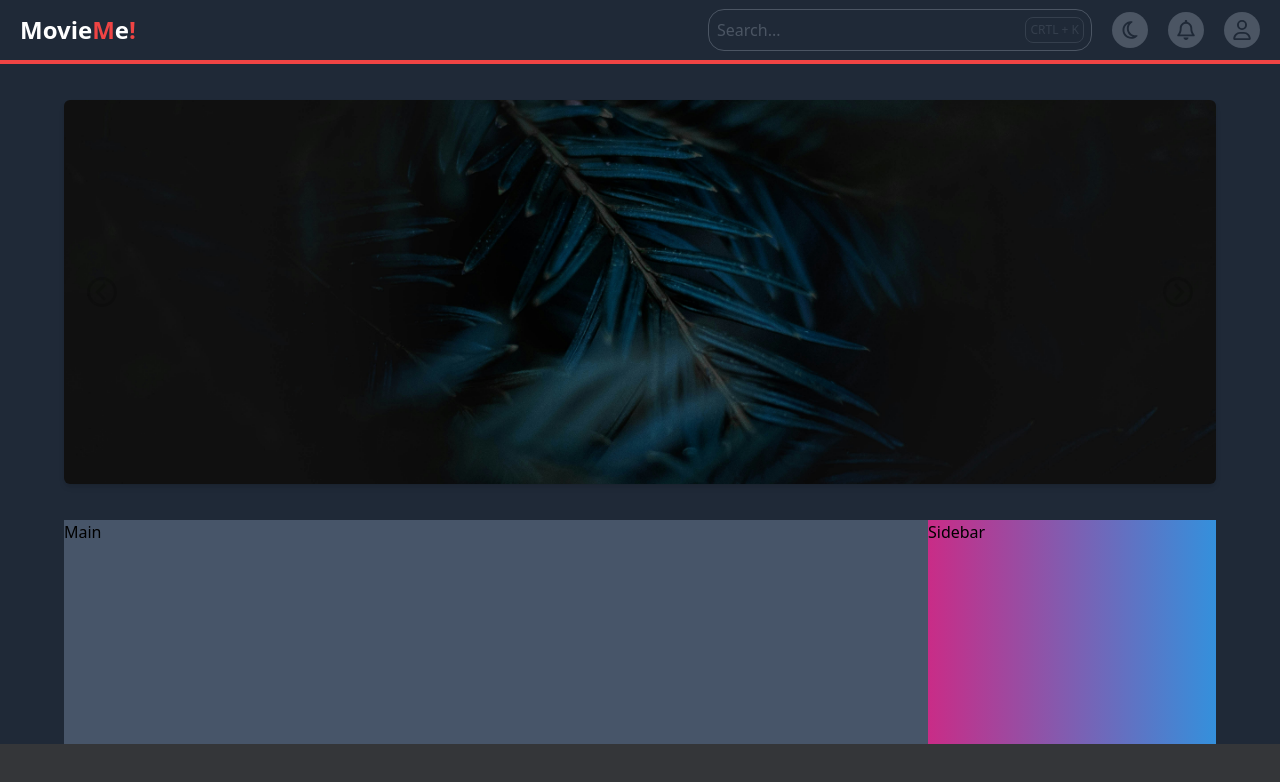
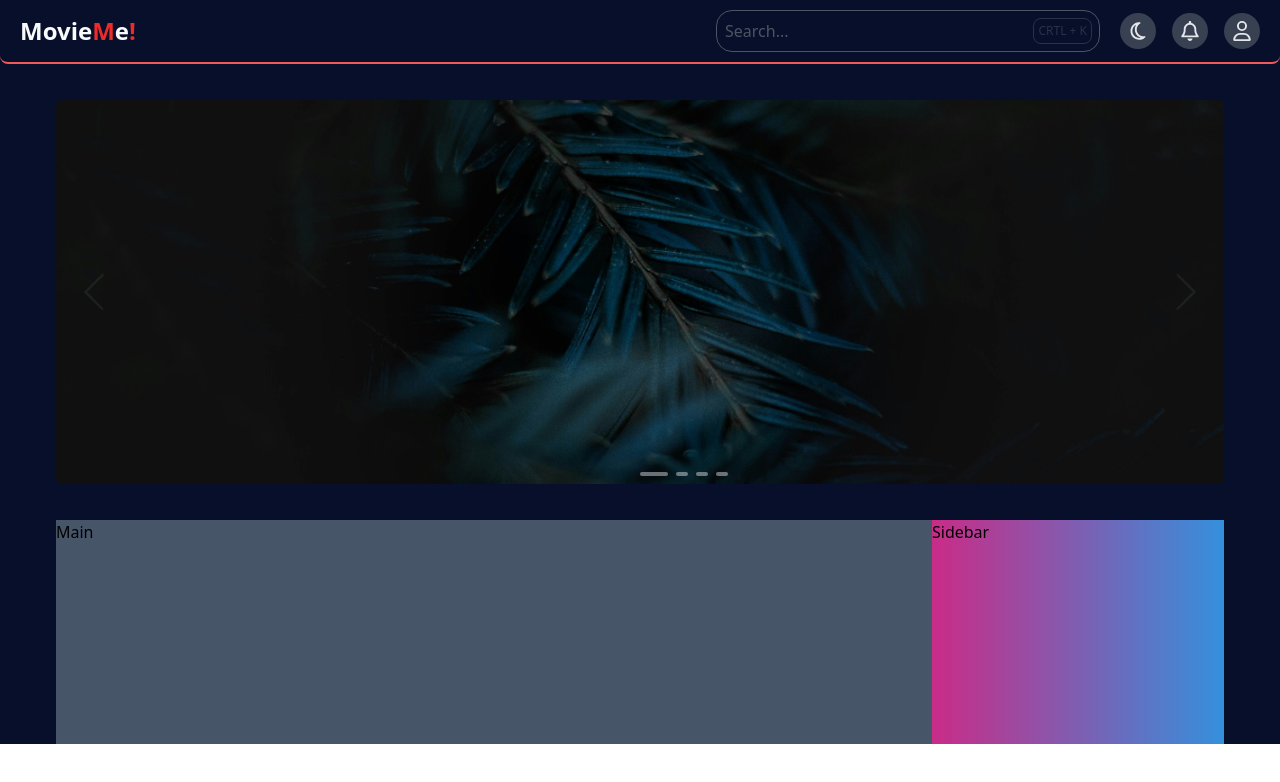
Before and after one commit to Donilo/MovieMe, a React (Vite) app: page / in a window 1280 px wide. Shown: the top 782 px of the page. Built offline with nearby package versions, Linux system fonts and the light colour scheme.

Commit message:
Refactoring navbar and make it compatible with dark mode improved slider

```diff
--- a/package.json
+++ b/package.json
@@ -11,6 +11,7 @@
   },
   "dependencies": {
     "@headlessui/react": "^1.7.18",
+    "axios": "^1.6.8",
     "react": "^18.2.0",
     "react-dom": "^18.2.0",
     "react-icons": "^5.0.1"
--- a/src/App.tsx
+++ b/src/App.tsx
@@ -3,10 +3,10 @@ import SliderContainer from "./components/SliderContainer";
 
 function App() {
   return (
-    <div className="bg-cyan-800 dark:bg-gray-800">
+    <div className="bg-gray-50 dark:bg-dmDarkMode">
       <Navbar />
 
-      <div className="px-2 md:px-12 lg:px-16">
+      <div className="px-2 md:px-10 lg:px-14">
         <SliderContainer />
 
         <div className="grid grid-cols-1 md:grid-cols-4 flex-row bg-slate-600">
--- a/src/components/Brand.tsx
+++ b/src/components/Brand.tsx
@@ -1,9 +1,9 @@
 export default function Brand() {
   return (
-    <h1 className="flex text-2xl transition ease-out duration-300 font-bold items-center text-white transform hover:scale-105">
-      <a href="#">
-        Movie<span className="text-red-500">M</span>e
-        <span className="text-red-500">!</span>
+    <h1 className="flex text-2xl transition ease-out duration-300 font-bold items-center transform hover:scale-105">
+      <a href="#" className="text-dmAccentRed dark:text-gray-50">
+        Movie<span className="text-dmDarkMode dark:text-dmAccentRed">M</span>e
+        <span className="text-dmDarkMode dark:text-dmAccentRed">!</span>
       </a>
     </h1>
   );
--- a/src/components/DropdownNav.tsx
+++ b/src/components/DropdownNav.tsx
@@ -15,9 +15,7 @@ interface Item {
 export default function DropdownMenu({ label, children, items }: Props) {
   return (
     <Menu as="div" className="relative inline-block text-left">
-      <Menu.Button className="flex items-center overflwo-hidden bg-gray-600 rounded-full p-2 hover:border-transparent hover:text-red-500 hover:bg-gray-700 transform hover:scale-110 transition ease-out duration-300">
-        {label}
-      </Menu.Button>
+      <Menu.Button className="btn-navbar">{label}</Menu.Button>
       <Transition
         as={Fragment}
         enter="transition ease-out duration-100"
@@ -27,7 +25,7 @@ export default function DropdownMenu({ label, children, items }: Props) {
         leaveFrom="transform opacity-100 scale-100"
         leaveTo="transform opacity-0 scale-95"
       >
-        <Menu.Items className="absolute right-0 mt-2 w-56 h-auto overflow-hidden origin-top-right divide-y divide-gray-700 rounded-md backdrop-blur-sm bg-gray-800/70 border-2 border-gray-700 shadow-lg ring-2 ring-black/5 focus:outline-none">
+        <Menu.Items className="absolute right-0 mt-2 w-56 h-auto overflow-hidden origin-top-right divide-y divide-gray-400 dark:divide-gray-700 rounded-md backdrop-blur-xl bg-gray-500/20 dark:bg-gray-800/70 border-2 border-gray-400/50 dark:border-gray-700 shadow-lg ring-2 ring-gray-400/5 dark:ring-black/5 focus:outline-none">
           {/* if items and children not exist then return it */}
           {!items && !children ? (
             <Menu.Item as="span">Please add items</Menu.Item>
@@ -39,7 +37,9 @@ export default function DropdownMenu({ label, children, items }: Props) {
                   <a
                     href={item.href}
                     className={`${
-                      active ? "text-red-500" : "text-gray-300"
+                      active
+                        ? "text-dmMainRed"
+                        : "text-gray-200 dark:text-gray-300"
                     } group flex w-full items-center rounded-md px-2 py-2 text-sm`}
                   >
                     {item.label}
--- a/src/components/Navbar.tsx
+++ b/src/components/Navbar.tsx
@@ -1,58 +1,12 @@
-import { FaRegBell, FaRegUser } from "react-icons/fa6";
-import { HiMenu } from "react-icons/hi";
-import DropdownNav from "./DropdownNav";
-import SwitchDarkMode from "./SwitchDarkMode";
 import Brand from "./Brand";
-import NavbarSearch from "./NavbarSearch";
-
-const links = [
-  { href: "/account", label: "Account settings" },
-  { href: "/support", label: "Support" },
-  { href: "/sign-out", label: "Sign out" },
-];
+import NavbarMenu from "./NavbarMenu";
 
 export default function Navbar() {
   return (
-    <div className="flex h-16 px-5 justify-between border-b-4 border-red-500">
+    <div className="flex h-16 px-5 justify-between border-b-2 border-dmLightRed rounded-b-lg shadow-md dark:shadow-none shadow-slate-300">
       <Brand />
 
-      <div
-        data-collapse-toggle="navbar"
-        className="flex md:hidden items-center text-red-400 text-2xl"
-        aria-controls="navbar"
-        aria-expanded="false"
-      >
-        <button>
-          <HiMenu />
-        </button>
-      </div>
-
-      <div className="flex md:justify-between items-center" id="navbar">
-        <NavbarSearch />
-
-        <ul className="flex z-20 gap-5 text-gray-800 text-xl">
-          <li>
-            <SwitchDarkMode />
-          </li>
-          <li className="relative">
-            <DropdownNav label={<FaRegBell />}>
-              <ul>
-                <li>
-                  <span className="text-gray-500 flex w-full items-center justify-center rounded-md px-2 py-2 text-sm">
-                    No new notification
-                  </span>
-                </li>
-                <li>
-                  <div className="bg-gray-700 text-white w-full h-2 rounded-b-md"></div>
-                </li>
-              </ul>
-            </DropdownNav>
-          </li>
-          <li>
-            <DropdownNav label={<FaRegUser />} items={links} />
-          </li>
-        </ul>
-      </div>
+      <NavbarMenu />
     </div>
   );
 }
--- a/src/components/NavbarButton.tsx
+++ b/src/components/NavbarButton.tsx
@@ -12,10 +12,7 @@ export default function NavbarButton({
   onClicked,
 }: Props) {
   return (
-    <button
-      onClick={onClicked}
-      className="bg-gray-600 rounded-full p-2 hover:border-transparent hover:text-red-500 hover:bg-gray-700 transform hover:scale-110 transition ease-out duration-300"
-    >
+    <button onClick={onClicked} className="btn-navbar">
       <div className={iconClasses}>{children}</div>
     </button>
   );
--- /dev/null
+++ b/src/components/NavbarMenu.tsx
@@ -0,0 +1,55 @@
+import { FaRegBell, FaRegUser } from "react-icons/fa6";
+import { HiMenu } from "react-icons/hi";
+import DropdownNav from "./DropdownNav";
+import NavbarSearch from "./NavbarSearch";
+import SwitchDarkMode from "./SwitchDarkMode";
+
+const links = [
+  { href: "/account", label: "Account settings" },
+  { href: "/support", label: "Support" },
+  { href: "/sign-out", label: "Sign out" },
+];
+
+export default function NavbarMenu() {
+  return (
+    <div className="flex md:justify-between items-center" id="navbar">
+      <NavbarSearch />
+
+      <ul className="flex z-20 gap-2 md:gap-4 text-gray-200 text-xl">
+        <li>
+          <SwitchDarkMode />
+        </li>
+        <li className="relative">
+          <DropdownNav label={<FaRegBell />}>
+            <ul>
+              <li>
+                <span className="text-gray-500 flex w-full items-center justify-center rounded-md px-2 py-2 text-sm">
+                  No new notification
+                </span>
+              </li>
+              <li>
+                <div className="bg-gray-700 text-white w-full h-1 rounded-b-md"></div>
+              </li>
+            </ul>
+          </DropdownNav>
+        </li>
+        <li>
+          <DropdownNav label={<FaRegUser />} items={links} />
+        </li>
+        {/* Dropdown burger button, still need to bring functionallity to it. */}
+        <li className="md:hidden">
+          <div
+            data-collapse-toggle="navbar"
+            className="flex md:hidden text-gray-200"
+            aria-controls="navbar"
+            aria-expanded="false"
+          >
+            <button className="flex items-center overflwo-hidden rounded-full p-2 bg-dmLightRed dark:hover:border-dmMainRed hover:border-transparent  transform hover:scale-110 transition ease-out duration-300">
+              <HiMenu />
+            </button>
+          </div>
+        </li>
+      </ul>
+    </div>
+  );
+}
--- a/src/components/SliderContainer.tsx
+++ b/src/components/SliderContainer.tsx
@@ -1,9 +1,9 @@
-import { useState } from "react";
+import { MouseEvent, useState } from "react";
+import { SlArrowLeft, SlArrowRight } from "react-icons/sl";
 import image1 from "../assets/slider1.jpg";
 import image2 from "../assets/slider2.jpg";
 import image3 from "../assets/slider3.jpg";
 import image4 from "../assets/slider4.jpg";
-import { BiChevronLeftCircle, BiChevronRightCircle } from "react-icons/bi";
 
 const images = [
   { id: 1, path: image1, alt: "image 1" },
@@ -12,8 +12,8 @@ const images = [
   { id: 4, path: image4, alt: "image 4" },
 ];
 
-const sliderInfo = {
-  prev: 4,
+let sliderInfo = {
+  prev: images.length,
   current: 1,
   next: 2,
 };
@@ -21,18 +21,50 @@ const sliderInfo = {
 export default function SliderContainer() {
   const [showingImage, setShowingImage] = useState(1);
 
-  function slideImage(method: string) {
+  function calculateSliderImageEmitByBar(event: MouseEvent) {
+    event.preventDefault();
+    const id = Number(event.target.id);
+    if (id - 1 == 0) {
+      sliderInfo = {
+        prev: images.length,
+        current: 1,
+        next: id + 1,
+      };
+    } else if (id == images.length) {
+      sliderInfo = {
+        prev: id - 1,
+        current: id,
+        next: 1,
+      };
+    } else {
+      sliderInfo = {
+        prev: id - 1,
+        current: id,
+        next: id + 1,
+      };
+    }
+    setShowingImage(id);
+    console.log(sliderInfo);
+  }
+
+  function calculateSliderImageEmitByArrow(method: string) {
     if (method == "prev") {
       if (sliderInfo.current - 1 <= 0) {
-        sliderInfo.current = 4;
+        sliderInfo = {
+          prev: 3,
+          current: 4,
+          next: 1,
+        };
       } else {
         sliderInfo.current -= 1;
       }
-    }
-
-    if (method == "next") {
-      if (sliderInfo.current + 1 > 4) {
-        sliderInfo.current = 1;
+    } else if (method == "next") {
+      if (sliderInfo.current + 1 > images.length) {
+        sliderInfo = {
+          prev: 4,
+          current: 1,
+          next: 2,
+        };
       } else {
         sliderInfo.current += 1;
       }
@@ -42,7 +74,7 @@ export default function SliderContainer() {
   }
 
   return (
-    <div className="z-10 w-full h-96 my-9 rounded-md overflow-hidden relative shadow-md">
+    <div className="z-10 w-full h-96 my-9 rounded-md overflow-hidden relative shadow-md dark:shadow-none shadow-slate-400 ">
       {images.map((image) => (
         <div
           key={image.id}
@@ -52,26 +84,38 @@ export default function SliderContainer() {
         >
           <img
             src={image.path}
-            className="-z-10 h-full w-full object-cover absolute"
+            className="-z-10 h-full w-full object-cover absolute c-transition"
           />
           <div className="flex absolute justify-between items-center w-full h-full">
             <button
-              onClick={() => slideImage("prev")}
+              onClick={() => calculateSliderImageEmitByArrow("prev")}
               name="prev"
-              className="z-20 absoulte left-0 pl-5 h-full text-4xl opacity-15 hover:opacity-100 transform hover:scale-125 transition-all duration-500 ease-in-out hover:bg-carouselFadingLeft hover:translate-x-1"
+              className="btn-slider left-0 pl-5 hover:bg-carouselFadingLeft hover:translate-x-1"
             >
-              <BiChevronLeftCircle className="" />
+              <SlArrowLeft className="" />
             </button>
             <button
-              onClick={() => slideImage("next")}
+              onClick={() => calculateSliderImageEmitByArrow("next")}
               name="next"
-              className="z-20 absoulte right-0 pr-5 h-full text-4xl opacity-15 hover:opacity-100 transform hover:scale-125 transition-all duration-300 ease-out hover:bg-carouselFadingRight hover:-translate-x-1"
+              className="btn-slider right-0 pr-5 hover:bg-carouselFadingRight hover:-translate-x-1"
             >
-              <BiChevronRightCircle />
+              <SlArrowRight />
             </button>
           </div>
         </div>
       ))}
+      <div className="flex h-1 hover:h-2 absolute left-1/2 bottom-2 gap-2 opacity-50 hover:opacity-100 c-transition">
+        {images.map((image) => (
+          <button
+            onClick={calculateSliderImageEmitByBar}
+            id={String(image.id)}
+            key={image.id}
+            className={`${
+              image.id === showingImage ? "w-7" : "w-3"
+            } bg-gray-300 rounded cursor-pointer`}
+          ></button>
+        ))}
+      </div>
     </div>
   );
 }
--- a/src/index.css
+++ b/src/index.css
@@ -2,9 +2,7 @@
 @tailwind components;
 @tailwind utilities;
 
-:root {
-  background-color: #343639;
-}
+/* "This [website, program, service, application, product] uses TMDB and the TMDB APIs but is not endorsed, certified, or otherwise approved by TMDB." */
 
 /* just for testing */
 @layer utilities {
@@ -13,4 +11,14 @@
   }
 }
 
-/* "This [website, program, service, application, product] uses TMDB and the TMDB APIs but is not endorsed, certified, or otherwise approved by TMDB." */
+.btn-navbar {
+  @apply bg-gray-400 dark:bg-gray-700 rounded-full p-2 hover:border-transparent hover:text-red-500 hover:bg-gray-800 dark:hover:bg-gray-200 transform hover:scale-110 transition ease-out duration-300;
+}
+
+.btn-slider {
+  @apply z-20 absolute h-full text-4xl opacity-15 hover:opacity-100 transform hover:scale-125 transition-all duration-500 ease-in-out text-gray-500 hover:text-gray-200;
+}
+
+.c-transition {
+  @apply transition-all ease-out duration-300;
+}
```
Also changed, not shown: tailwind.config.js (+9 -2 lines), 1 other file (tests, documents, lock files or other folders).
